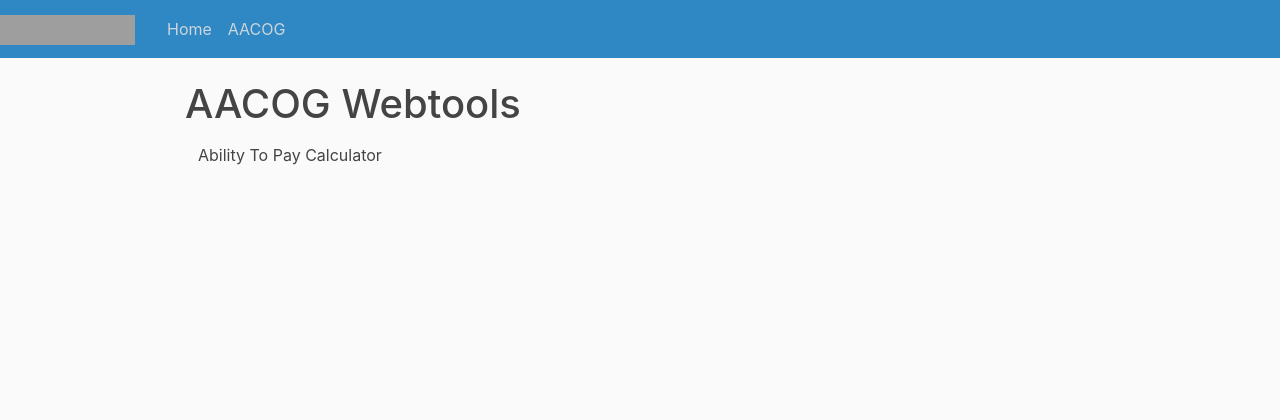
After one commit to elijahanderson/KHIT-Webtools, a Flask app: page /aacog in a window 1280 px wide. The commit adds this page. Shown: the top 420 px of the page. Run offline with Flask 2, Linux system fonts and the light colour scheme; some libraries are stand-ins or nearby versions; grey boxes are pictures that could not be loaded.

Commit message:
refactor-khit-webtools: Begin refactor

```diff
--- a/src/client/app.py
+++ b/src/client/app.py
@@ -1,10 +1,12 @@
 from flask import Flask
 
 from client.views.home_page import home_page
+from client.views.aacog_views import aacog_blueprint
 from client.views.ability_to_pay_views import ability_to_pay_blueprint
 
 """ Initializes the app. """
 app = Flask(__name__)
 app.register_blueprint(home_page)
+app.register_blueprint(aacog_blueprint)
 app.register_blueprint(ability_to_pay_blueprint)
 app.secret_key = "secret key"
--- a/src/client/static/main.css
+++ b/src/client/static/main.css
@@ -66,14 +66,14 @@ h1, h2, h3, h4, h5, h6 {
   color: #cbd5db;
 }
 
-.main-header .header-btn {
+.main-header .btn {
   color: #444444;
-  font-weight: bold;
   text-decoration: none;
 }
 
-.main-header .header-btn:hover {
+.main-header .btn:hover {
   color: #cbd5db;
+  font-weight: bold;
 }
 
 .main-header .dict-btn {
--- /dev/null
+++ b/src/client/templates/aacog.html
@@ -0,0 +1,9 @@
+{% extends "layout.html" %}
+{% block content %}
+    <div class="main-header">
+        <h1>AACOG Webtools</h1>
+        {% for title, link in tools.items() %}
+        <a class="btn" href="{{ link }}">{{ title }}</a>
+        {% endfor %}
+    </div>
+{% endblock content %}
--- a/src/client/templates/home.html
+++ b/src/client/templates/home.html
@@ -1,6 +1,6 @@
 {% extends "layout.html" %}
 {% block content %}
     <div class="main-header">
-        <h1>AACOG Webtools</h1>
+        <h1>KHIT Webtools</h1>
     </div>
 {% endblock content %}
--- a/src/client/templates/layout.html
+++ b/src/client/templates/layout.html
@@ -3,14 +3,14 @@
 <head>
     <meta charset="UTF-8">
     <meta name="viewport" content="width=device-width, initial-scale=1">
-    <meta name="description" content="AACOG-Webtools">
+    <meta name="description" content="KHIT-Webtools">
     <meta name="author" content="Eli Anderson">
 
     <!-- Bootstrap CSS -->
     <link rel="stylesheet" href="https://stackpath.bootstrapcdn.com/bootstrap/4.3.1/css/bootstrap.min.css" integrity="sha384-ggOyR0iXCbMQv3Xipma34MD+dH/1fQ784/j6cY/iJTQUOhcWr7x9JvoRxT2MZw1T" crossorigin="anonymous">
 
     <link rel="stylesheet" type="text/css" href="{{ url_for('static', filename='main.css') }}">
-    <title>AACOG Webtools</title>
+    <title>KHIT Webtools</title>
 </head>
 <body>
     <header class="site-header">
@@ -21,7 +21,7 @@
                          src="https://www.khitconsulting.com/wp-content/uploads/2019/11/KHIT_White-300x54.png"
                          width="150"
                          height="30"
-                         alt="AACOG Webtools">
+                         alt="KHIT Webtools">
                 </a>
                 <button class="navbar-toggler" type="button" data-toggle="collapse" data-target="#navbarToggle" aria-controls="navbarToggle" aria-expanded="false" aria-label="Toggle navigation">
                     <span class="navbar-toggler-icon"></span>
@@ -29,7 +29,7 @@
                 <div class="collapse navbar-collapse" id="navbarToggle">
                     <div class="navbar-nav mr-auto">
                         <a class="nav-item nav-link" href="/">Home</a>
-                        <a class="nav-item nav-link" href="/ability-to-pay">Ability To Pay Calculator</a>
+                        <a class="nav-item nav-link" href="/aacog">AACOG</a>
                     </div>
                     <!-- Navbar Right Side -->
                     <div class="navbar-nav">
@@ -45,7 +45,7 @@
     <footer class="footer">
         <img class="bottom-logo"
              src="https://www.khitconsulting.com/wp-content/uploads/2019/09/KHIT-Consulting-Logo-CMYK-130h-Horizontal.png"
-             alt="K H I M B U S">
+             alt="KHIT Webtools">
     </footer>
 
     <!-- jQuery first, then Popper.js, then Bootstrap JS -->
--- /dev/null
+++ b/src/client/views/aacog_views.py
@@ -0,0 +1,11 @@
+from flask import Blueprint, render_template
+
+aacog_blueprint = Blueprint('aacog_views', __name__, template_folder='templates')
+
+@aacog_blueprint.route('/aacog')
+def aacog():
+    """ REST endpoint for the AACOG Webtools. """
+    tools = {
+        'Ability To Pay Calculator': '/ability-to-pay'
+    }
+    return render_template('aacog.html', title='AACOG Webtools', tools=tools)
--- a/src/client/views/home_page.py
+++ b/src/client/views/home_page.py
@@ -6,5 +6,5 @@ home_page = Blueprint('home_page', __name__, template_folder='templates')
 @home_page.route('/', defaults={'page': 'home'})
 @home_page.route('/home', defaults={'page': 'home'})
 def home(page):
-    """ REST endpoint for the home dashboard. """
+    """ REST endpoint for the home page. """
     return render_template('home.html', title='Home')
```
